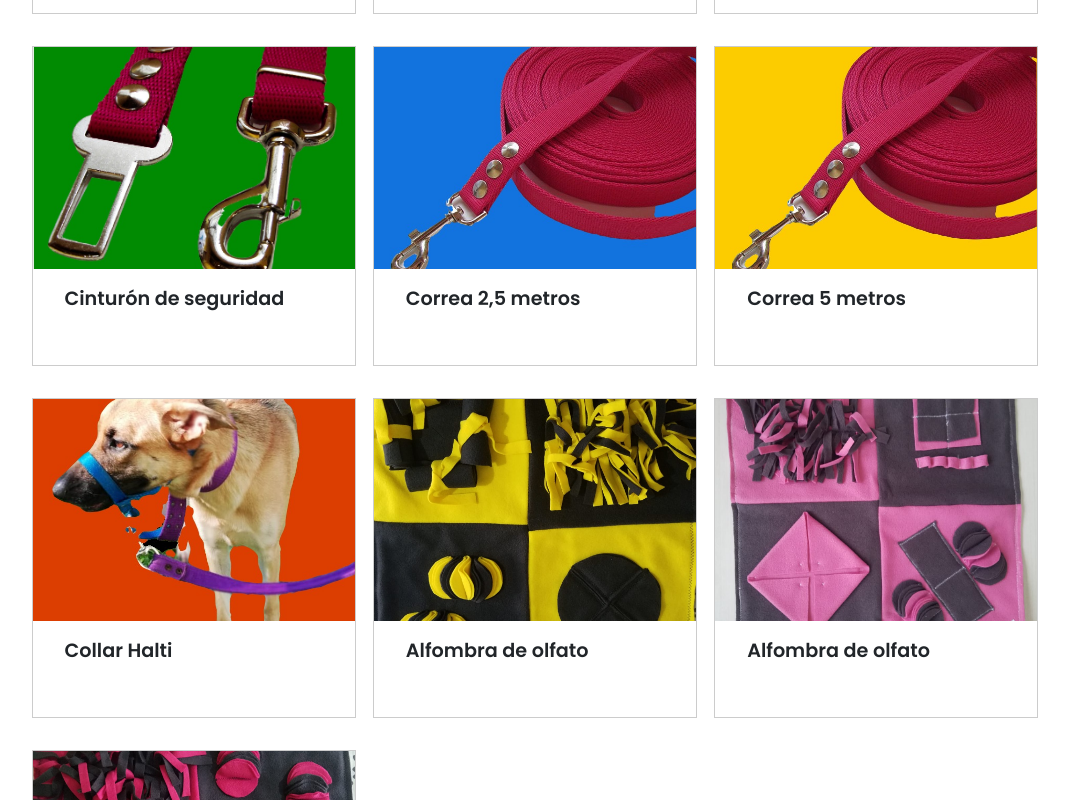
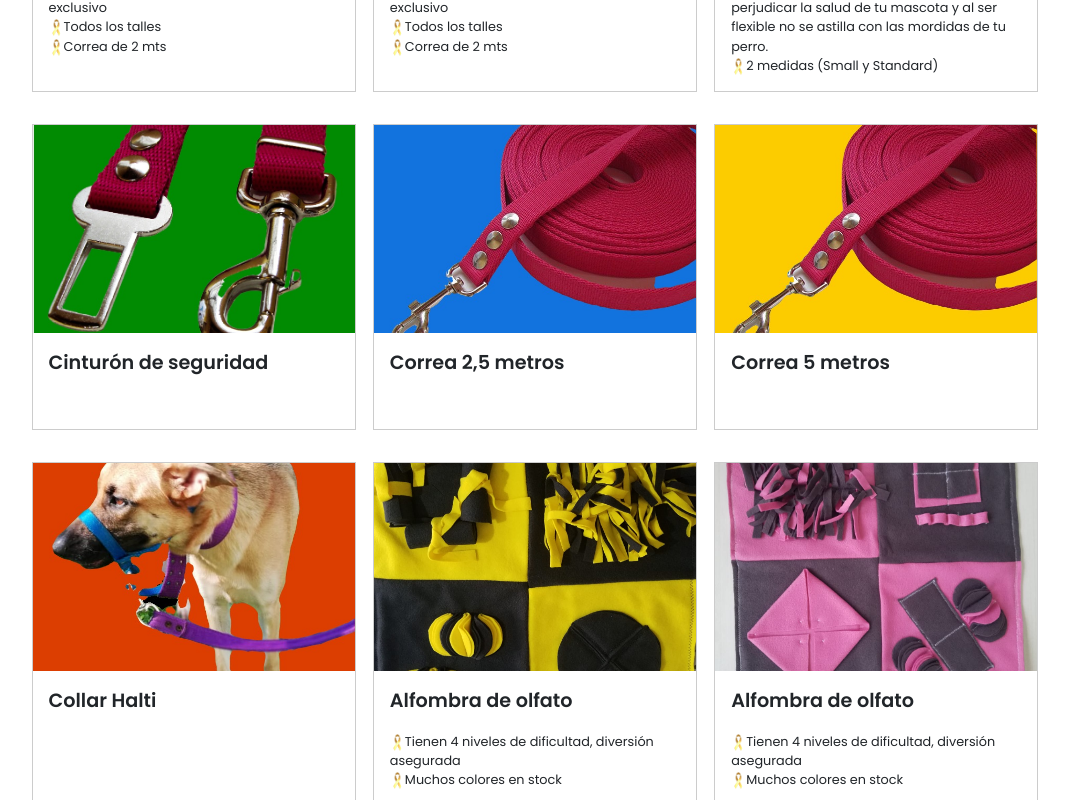
Before and after one commit to ezequielccjl/Pambo-App, a React (Create React App) app: page /tienda in a window 1280 px wide. Shown: the part 1700-2500 px from the top of the page, without its empty margins (105-1174 px from the left). Built offline with nearby package versions, Linux system fonts and the light colour scheme.

Commit message:
Icon Descripcion Productos

```diff
--- a/src/components/Form.js
+++ b/src/components/Form.js
@@ -51,16 +51,28 @@ export const Form = () => {
             emailjs.sendForm('service_b6psjui', 'template_njjj5ia', e.target, 'user_OrxzRAQKkHbe84z97DTOj')
             .then((result) => {
                 console.log(result.text);
-                alert("Correo enviado correctamente!")
+                document.querySelector(".pos_mail").innerHTML = ''
+                document.querySelector(".pos_mail").innerHTML = "Mail enviado correctamente"
+                document.querySelector(".pos_mail").classList.add("pos_success")
+                document.querySelector(".pos_mail").classList.remove("pos_error")
             }, (error) => {
                 console.log(error.text);
-                alert("Error al enviar el correo.")
+                document.querySelector(".pos_mail").innerHTML = ''
+                document.querySelector(".pos_mail").innerHTML = "Error al enviar el mail"
+                document.querySelector(".pos_mail").classList.add("pos_error")
+                document.querySelector(".pos_mail").classList.remove("pos_success")
+
             });
 
             e.target.reset()
         }else{
+            e.preventDefault();
+
             console.log("MAIL INVALIDO PA")
-            alert("Revise los valores ingresados.")
+            document.querySelector(".pos_mail").innerHTML = ''
+            document.querySelector(".pos_mail").innerHTML = "Revise los valores ingresados"
+            document.querySelector(".pos_mail").classList.add("pos_error")
+            document.querySelector(".pos_mail").classList.remove("pos_success")
         }
     }
 
@@ -88,6 +100,7 @@ export const Form = () => {
                         <div className="cont_btn_form">
                             <input type="submit" className="btn_enviar_form" value="Enviar"></input>
                         </div>
+                        <div className="pos_mail pos_error pos_success"></div>
                     </form>
                 </div>
                 <div className="cont_img">
--- a/src/components/ModalLand.js
+++ b/src/components/ModalLand.js
@@ -36,7 +36,10 @@ export const ModalLand = () => {
             emailjs.sendForm('service_b6psjui', 'template_njjj5ia', e.target, 'user_OrxzRAQKkHbe84z97DTOj')
             .then((result) => {
                 console.log(result.text);
-                alert("Correo enviado correctamente!")
+                document.querySelector(".pos_mail_modal").innerHTML = ''
+                document.querySelector(".pos_mail_modal").innerHTML = "Mail enviado correctamente"
+                document.querySelector(".pos_mail_modal").classList.add("pos_success")
+                document.querySelector(".pos_mail_modal").classList.remove("pos_error")
             }, (error) => {
                 console.log(error.text);
                 alert("Error al enviar el correo.")
@@ -44,8 +47,13 @@ export const ModalLand = () => {
 
             e.target.reset()
         }else{
+            e.preventDefault();
+
             console.log("MAIL INVALIDO PA")
-            alert("Revise los valores ingresados.")
+            document.querySelector(".pos_mail_modal").innerHTML = ''
+            document.querySelector(".pos_mail_modal").innerHTML = "Revise los valores ingresados"
+            document.querySelector(".pos_mail_modal").classList.add("pos_error")
+            document.querySelector(".pos_mail_modal").classList.remove("pos_success")
         }
     }
 
@@ -58,6 +66,7 @@ export const ModalLand = () => {
             <form className="cont_input" onSubmit={sendEmail}>
                 <label htmlFor="input">Email: <span className="asterisco">*</span></label>
                 <input id="input" name="email" className="input_modal" onKeyUp={validacion}></input>
+                <div className="pos_mail_modal"></div>
                 <input name="mensaje" type="hidden" value="Me gustaria recibir Newsletter!"></input>
                 <input name="nombre" type="hidden" value="Cliente"></input>
                 <div className="cont_btn_modal">
--- a/src/components/ProductosJSON.js
+++ b/src/components/ProductosJSON.js
@@ -22,78 +22,141 @@ export const listaTienda = [
     {
         titulo: "Pretal Sandía",
         img: sandia,
+        detalle: [
+            "Todos los talles"
+        ]
 
     },{
         titulo: "Pretal Frenchi",
-        img: frenchi
+        img: frenchi,
+        detalle: [
+            "Todos los talles"
+        ]
 
     },{
         titulo: "Pretal Rayo",
-        img: rayo
+        img: rayo,
+        detalle: [
+            "Todos los talles"
+        ]
 
     },{
         titulo: "Pretal Hawaii",
-        img: hawaii
+        img: hawaii,
+        detalle: [
+            "Todos los talles"
+        ]
 
     },{
         titulo: "Pretal Hipster Psychodelic",
-        img: hipster
+        img: hipster,
+        detalle: [
+            "Todos los talles"
+        ]
 
     },{
         titulo: "Pretal Palta Rosada",
-        img: palta_rosada
+        img: palta_rosada,
+        detalle: [
+            "Todos los talles"
+        ]
 
     },{
         titulo: "Combo Fucsia",
-        img: com_fucsia
+        img: com_fucsia,
+        detalle: [
+            "Conjunto de Correa y Pretal de diseño exclusivo",
+            "Todos los talles",
+            "Correa de 2 mts"
+        ]
 
     },{
         titulo: "Combo Pizza",
-        img: com_pizza
+        img: com_pizza,
+        detalle: [
+            "Conjunto de Correa y Pretal de diseño exclusivo",
+            "Todos los talles",
+            "Correa de 2 mts"
+        ]
 
     },{
         titulo: "Combo Palta Rosada",
-        img: com_palta_rosada
+        img: com_palta_rosada,
+        detalle: [
+            "Conjunto de Correa y Pretal de diseño exclusivo",
+            "Todos los talles",
+            "Correa de 2 mts"
+        ]
 
     },{
         titulo: "Combo Hawaii",
-        img: com_hawaii
+        img: com_hawaii,
+        detalle: [
+            "Conjunto de Correa y Pretal de diseño exclusivo",
+            "Todos los talles",
+            "Correa de 2 mts"
+        ]
 
     },{
         titulo: "Combo Palta",
-        img: com_palta
+        img: com_palta,
+        detalle: [
+            "Conjunto de Correa y Pretal de diseño exclusivo",
+            "Todos los talles",
+            "Correa de 2 mts"
+        ]
 
     },{
         titulo: "Frisbees",
-        img: frisbee
+        img: frisbee,
+        detalle: [
+            "Se utiliza pigmento no tóxico para no perjudicar la salud de tu mascota y al ser flexible no se astilla con las mordidas de tu perro.",
+            "2 medidas (Small y Standard)"
+        ]
 
     },{
         titulo: "Cinturón de seguridad",
-        img: cinturon
+        img: cinturon,
+        detalle: []
 
     },{
         titulo: "Correa 2,5 metros",
-        img: correa2
+        img: correa2,
+        detalle: []
 
     },{
         titulo: "Correa 5 metros",
-        img: correa5
+        img: correa5,
+        detalle: []
 
     },{
         titulo: "Collar Halti",
-        img: halti
+        img: halti,
+        detalle: []
 
     },{
         titulo: "Alfombra de olfato",
-        img: alfombra1
+        img: alfombra1,
+        detalle: [
+            "Tienen 4 niveles de dificultad, diversión asegurada",
+            "Muchos colores en stock"
+        ]
 
     },{
         titulo: "Alfombra de olfato",
-        img: alfombra2
+        img: alfombra2,
+        detalle: [
+            "Tienen 4 niveles de dificultad, diversión asegurada",
+            "Muchos colores en stock"
+        ]
 
     },{
         titulo: "Alfombra de olfato",
-        img:alfombra3
+        img:alfombra3,
+        detalle: [
+            "Tienen 4 niveles de dificultad, diversión asegurada",
+            "Muchos colores en stock"
+        ]
 
     },
 ]
--- a/src/components/Tienda.js
+++ b/src/components/Tienda.js
@@ -2,6 +2,7 @@ import React from 'react'
 import {listaTienda} from './ProductosJSON'
 
 import '../css/tienda.css'
+import icon from '../icons/liston.png'
 
 export const Tienda = () => {
 
@@ -22,9 +23,26 @@ export const Tienda = () => {
                         return(
                             <div className="cont_prod" key={listaTienda.indexOf(item)}>
 
-                                <img className="img_prod" src={item.img} alt="img_prod"></img>
+                                <div className="cont_img_prod">
+                                    <img className="img_prod" src={item.img} alt="img_prod"></img>
+                                </div>
 
-                                <div className="titulo_prod">{item.titulo}</div>
+                                <div className="cont_desc_prod">
+                                    <div className="titulo_prod">{item.titulo}</div>
+
+                                    <ul className="ul_desc_prod">
+                                        {
+                                            item.detalle.map((desc)=>{
+                                                return(
+                                                    <li className="li_desc_prod" key={item.detalle.indexOf(desc)}>
+                                                        <img className="icon_li" src={icon} alt="icon"></img>
+                                                        {desc}
+                                                    </li>
+                                                )
+                                            })
+                                        }
+                                    </ul>
+                                </div>
 
                             </div>
                         )
--- a/src/css/form.css
+++ b/src/css/form.css
@@ -115,6 +115,18 @@ textarea{
     padding-right: 3rem;
 }
 
+.pos_mail{
+    margin-top: 1rem;
+}
+
+.pos_error{
+    color: red;
+}
+
+.pos_success{
+    color: green;
+}
+
 @media (max-width: 1100px){
     .titulo_form{
         font-size: 2rem;
--- a/src/css/modalLand.css
+++ b/src/css/modalLand.css
@@ -85,6 +85,10 @@
     top: -50vh;
 }
 
+.pos_mail_modal{
+    width: 100%;
+}
+
 @media (max-width: 690px){
     .cont_modal{
         width: 90%;
--- a/src/css/tienda.css
+++ b/src/css/tienda.css
@@ -23,7 +23,7 @@
 
 .img_prod{
     width: 100%;
-    height: 70%;
+    height: 100%;
     object-fit: cover;
 }
 
@@ -35,9 +35,18 @@
 .cont_prod{
     border: 1px rgba(0, 0, 0, 0.2) solid;
     width: 95%;
-    height: 25rem;
+    /*height: 25rem;*/
     justify-self: center;
     margin-bottom: 2rem;
+}
+
+.cont_img_prod{
+    height: 15rem;
+}
+
+.cont_desc_prod{
+    min-height: 5rem;
+    padding-left: 1rem;
 }
 
 .grid_prods{
@@ -49,13 +58,27 @@
     font-weight: 600;
     font-size: 1.2rem;
     margin-top: 1rem;
-    margin-left: 2rem;
     text-align: initial;
 }
 
+.ul_desc_prod{
+    margin-top: 1rem;
+    padding-left: 0;
+    list-style-type: none;
+}
+
+.li_desc_prod{
+    text-align: initial;
+    font-size: .8rem;
+}
+
+.icon_li{
+    width: 15px;
+}
+
 @media (max-width: 1400px){
-    .cont_prod{
-        height: 20rem;
+    .cont_img_prod{
+        height: 13rem;
     }
 }
 
```
Also changed, not shown: src/icons/liston.png (added).
